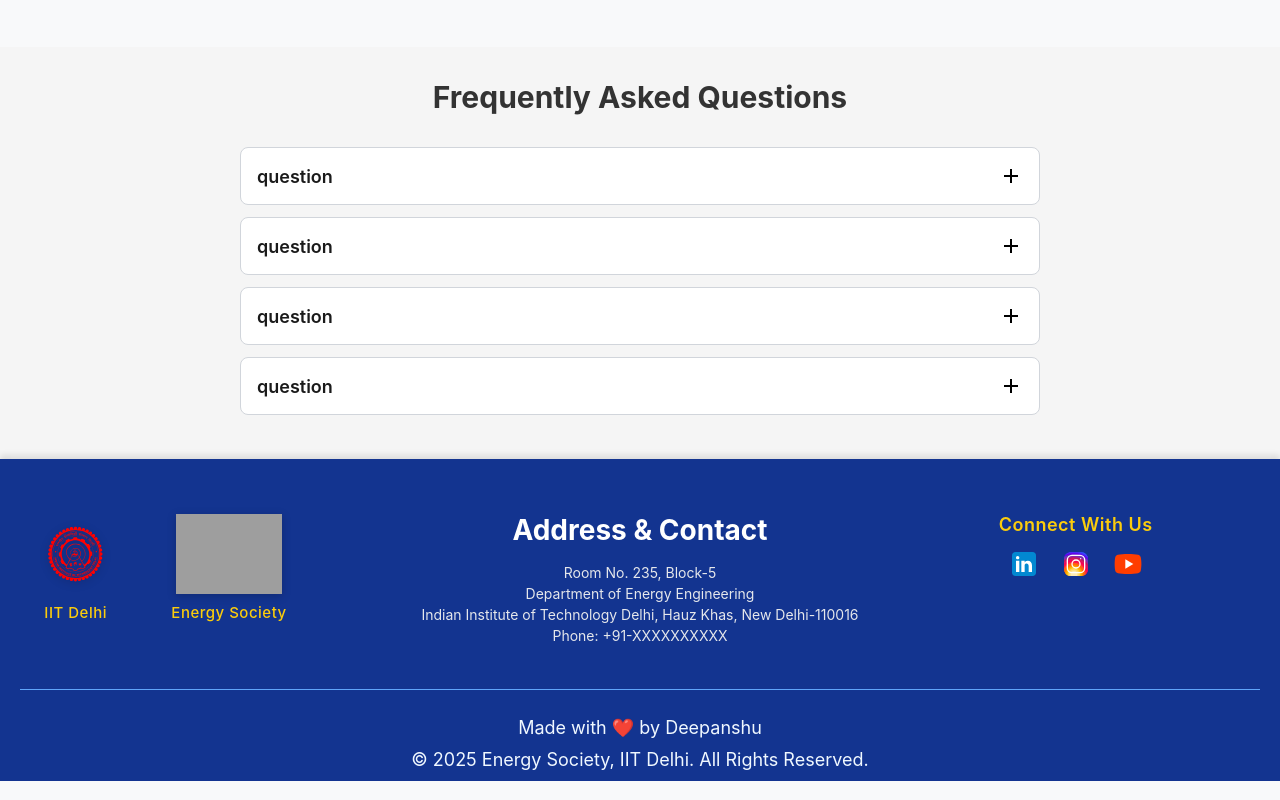
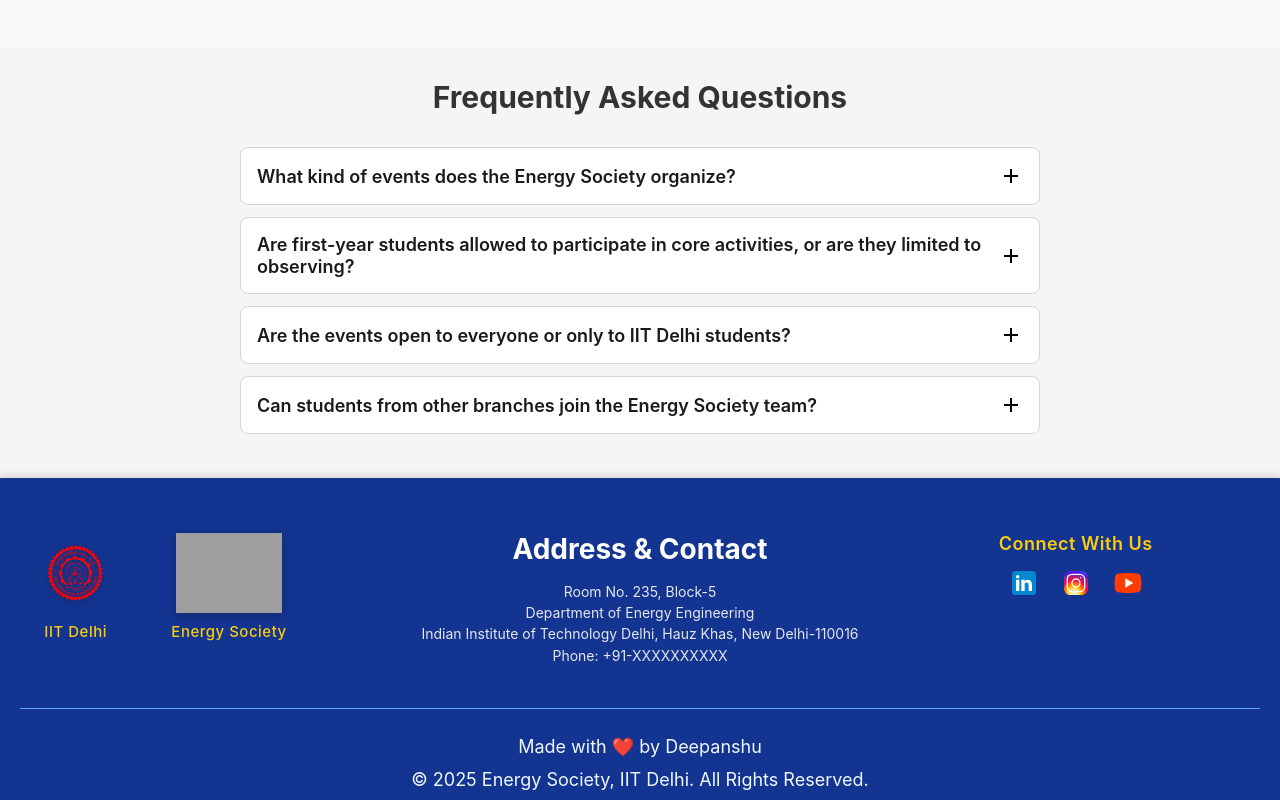
Before and after one commit to deepanshu210306/Esoc, a React (Vite) app: page / in a window 1280 px wide. Shown: the part 1493-2293 px from the top of the page. Built offline with nearby package versions, Linux system fonts and the light colour scheme; grey boxes are pictures that could not be loaded.

Commit message:
resources and faqs added

```diff
--- a/src/Components/FAQSection.jsx
+++ b/src/Components/FAQSection.jsx
@@ -5,20 +5,20 @@ import icon from './icon.svg'; // Importing the SVG file from the same directory
 const FAQSection = () => {
   const faqs = [
     {
-      question: 'question',
-      answer: 'Ans',
+      question: 'What kind of events does the Energy Society organize?',
+      answer: 'We organize a diverse range of events including technical workshops, guest lectures by industry experts, sustainability-focused hackathons, energy-themed quizzes, and industrial visits.',
     },
     {
-     question: 'question',
-      answer: 'Ans',
+     question: 'Are first-year students allowed to participate in core activities, or are they limited to observing?',
+      answer: 'Yes, first-year students are encouraged to actively participate in events and core activities, rather than simply observing.',
     },
     {
-      question: 'question',
-      answer: 'Ans',
+      question: ' Are the events open to everyone or only to IIT Delhi students?',
+      answer: 'While most events are open to all IIT Delhi students, some may also welcome external participants depending on the format and scope of the event.',
     },
     {
-      question: 'question',
-      answer: 'Ans',
+      question: 'Can students from other branches join the Energy Society team?',
+      answer: 'While the Energy Society primarily focuses on students from related branches, we strongly value passion and commitment. If you’re genuinely interested in energy, sustainability, and want to actively contribute, students from other branches are welcome to apply — there’s definitely a possibility to join.',
     },
   ];
 
--- a/src/pages/ResourcesPage.jsx
+++ b/src/pages/ResourcesPage.jsx
@@ -35,7 +35,7 @@ const ResourcesPage = () => {
         title: "Semester 3",
         type: "Resources Drive",
         instructor: "Prof. Sanjay Kumar",
-        link: "#",
+        link: "https://csciitd-my.sharepoint.com/personal/es1221792_iitd_ac_in/_layouts/15/onedrive.aspx?id=%2Fpersonal%2Fes1221792%5Fiitd%5Fac%5Fin%2FDocuments%2FShreyans%20Singh%27s%20Acad%20Drive%2Fsem%203&ga=1",
         description: "ESL100, ESL260, ESL261, ESL220,"
       },
       {
@@ -43,7 +43,7 @@ const ResourcesPage = () => {
         title: "Semester 4",
         type: "Resources Drive",
         instructor: "Dr. Priya Sharma",
-        link: "#",
+        link: "https://csciitd-my.sharepoint.com/personal/es1221792_iitd_ac_in/_layouts/15/onedrive.aspx?id=%2Fpersonal%2Fes1221792%5Fiitd%5Fac%5Fin%2FDocuments%2FShreyans%20Singh%27s%20Acad%20Drive%2Fsem%204&ga=1",
         description: "Comprehensive guide to various energy storage technologies and their applications."
       },
       {
@@ -51,7 +51,7 @@ const ResourcesPage = () => {
         title: "Semester 5",
         type: "Resources Drive",
         instructor: "Prof. Rajiv Mishra",
-        link: "#",
+        link: "https://csciitd-my.sharepoint.com/personal/es1221792_iitd_ac_in/_layouts/15/onedrive.aspx?id=%2Fpersonal%2Fes1221792%5Fiitd%5Fac%5Fin%2FDocuments%2FShreyans%20Singh%27s%20Acad%20Drive%2Fsem%205&ga=1",
         description: "Overview of energy policies, regulations, and governance structures in India."
       },
       {
@@ -59,7 +59,7 @@ const ResourcesPage = () => {
         title: "Semester 6",
         type: "Resources Drive",
         instructor: "Prof. Rajiv Mishra",
-        link: "#",
+        link: "https://csciitd-my.sharepoint.com/personal/es1210186_iitd_ac_in/_layouts/15/onedrive.aspx?id=%2Fpersonal%2Fes1210186%5Fiitd%5Fac%5Fin%2FDocuments%2FResources%20ES1%2FSEM%206&ga=1",
         description: "Overview of energy policies, regulations, and governance structures in India."
       },
       {
@@ -67,7 +67,7 @@ const ResourcesPage = () => {
         title: "Semester 7",
         type: "Resources Drive",
         instructor: "Prof. Rajiv Mishra",
-        link: "#",
+        link: "https://csciitd-my.sharepoint.com/personal/es1210186_iitd_ac_in/_layouts/15/onedrive.aspx?id=%2Fpersonal%2Fes1210186%5Fiitd%5Fac%5Fin%2FDocuments%2FResources%20ES1%2FSEM%207&ga=1",
         description: "Overview of energy policies, regulations, and governance structures in India."
       },
       {
```
Also changed, not shown: src/pages/EventsPage.css (+2 -2 lines), src/pages/ResourcesPage.css (+9 -6 lines).
